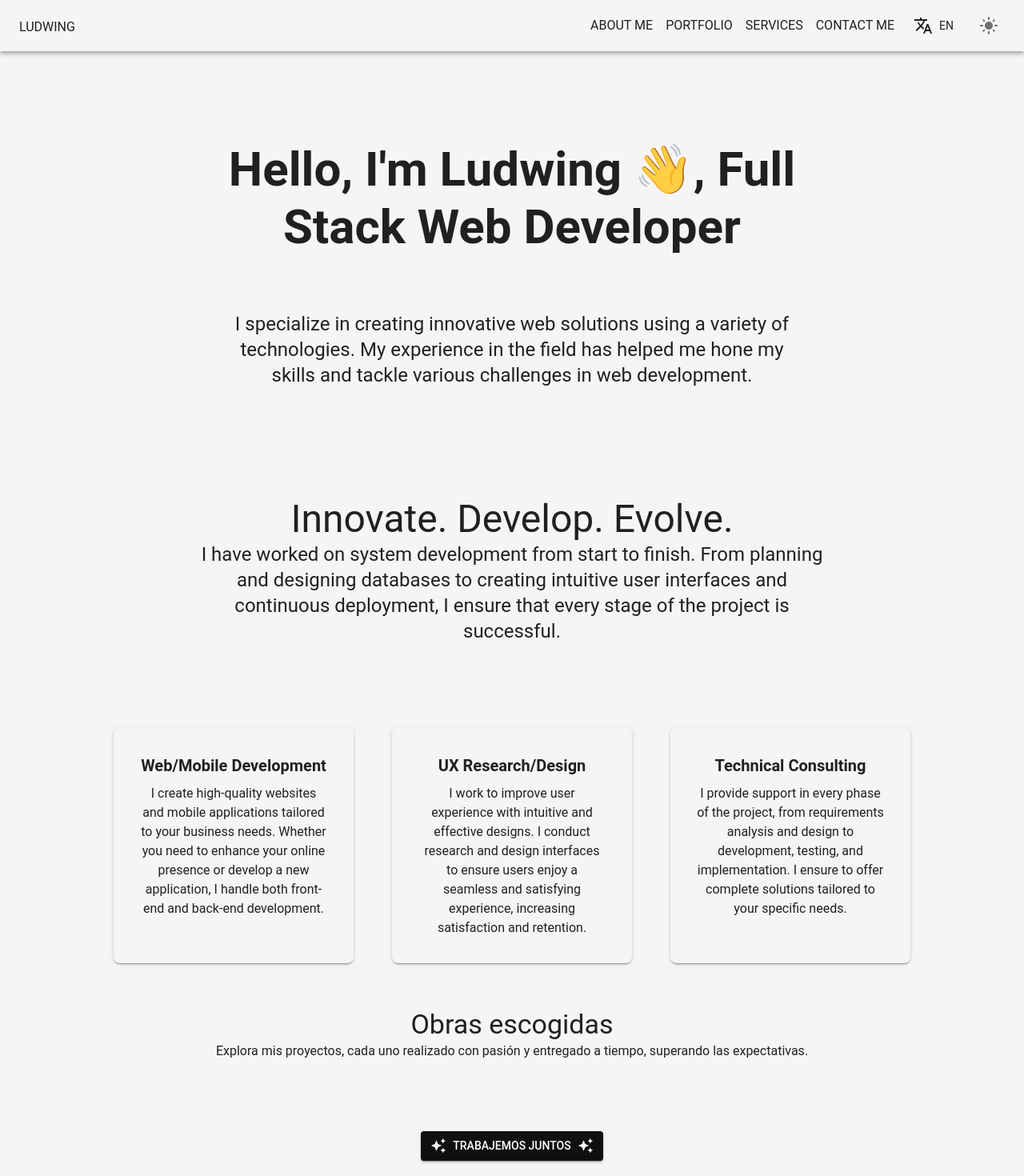
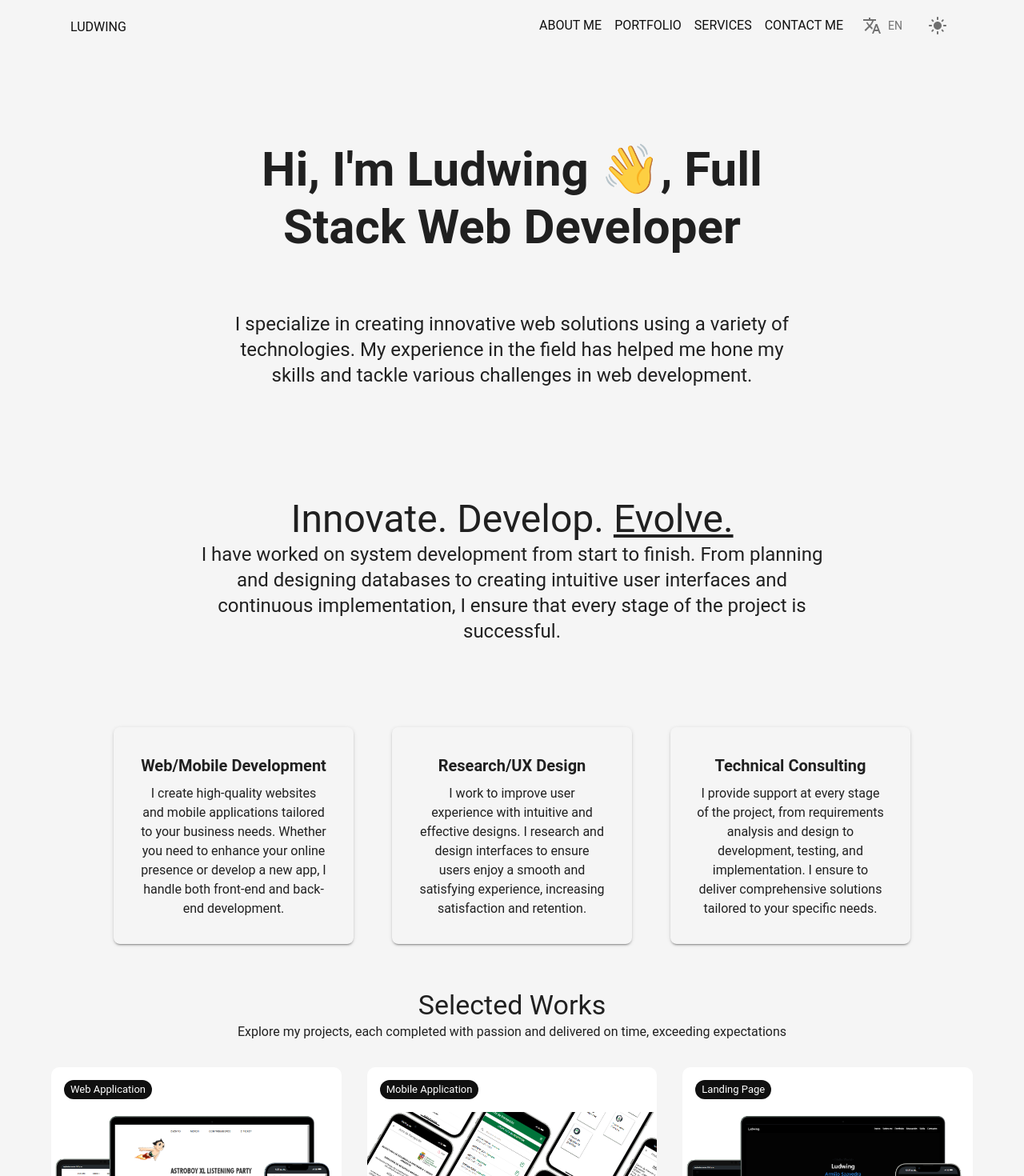
Before and after one commit to ludwingx/Portfolio-v3, a Next.js app: page /en in a window 1280 px wide. Shown: the top 1470 px of the page at 80% size. Built offline with nearby package versions, Linux system fonts and the light colour scheme.

Commit message:
navbar theme config

```diff
--- a/messages/en.json
+++ b/messages/en.json
@@ -1,15 +1,18 @@
 {
   "Home": {
-    "title": "Hello, I'm Ludwing 👋, Full Stack Web Developer",
+    "title": "Hi, I'm Ludwing 👋, Full Stack Web Developer",
     "subtitle": "I specialize in creating innovative web solutions using a variety of technologies. My experience in the field has helped me hone my skills and tackle various challenges in web development.",
-    "title2": "Innovate. Develop. Evolve.",
-    "subtitle2": "I have worked on system development from start to finish. From planning and designing databases to creating intuitive user interfaces and continuous deployment, I ensure that every stage of the project is successful.",
+    "title2": "Innovate. Develop.",
+    "title2r": "Evolve.",
+    "subtitle2": "I have worked on system development from start to finish. From planning and designing databases to creating intuitive user interfaces and continuous implementation, I ensure that every stage of the project is successful.",
     "service1Title": "Web/Mobile Development",
-    "service1Description": "I create high-quality websites and mobile applications tailored to your business needs. Whether you need to enhance your online presence or develop a new application, I handle both front-end and back-end development.",
-    "service2Title": "UX Research/Design",
-    "service2Description": "I work to improve user experience with intuitive and effective designs. I conduct research and design interfaces to ensure users enjoy a seamless and satisfying experience, increasing satisfaction and retention.",
+    "service1Description": "I create high-quality websites and mobile applications tailored to your business needs. Whether you need to enhance your online presence or develop a new app, I handle both front-end and back-end development.",
+    "service2Title": "Research/UX Design",
+    "service2Description": "I work to improve user experience with intuitive and effective designs. I research and design interfaces to ensure users enjoy a smooth and satisfying experience, increasing satisfaction and retention.",
     "service3Title": "Technical Consulting",
-    "service3Description": "I provide support in every phase of the project, from requirements analysis and design to development, testing, and implementation. I ensure to offer complete solutions tailored to your specific needs."
+    "service3Description": "I provide support at every stage of the project, from requirements analysis and design to development, testing, and implementation. I ensure to deliver comprehensive solutions tailored to your specific needs.",    "title3": "Selected Works",
+    "subtitle3": "Explore my projects, each completed with passion and delivered on time, exceeding expectations"
+
   },
   "Navbar": {
     "about": "ABOUT ME",
@@ -19,31 +22,63 @@
   },
   "ProjectPage": {
     "title": "Projects",
-    "description": "Explore some of the projects I've been involved in. Each project includes a detailed description and a sample image."
+    "description": "Explore some of the projects I have been involved in. Each project includes a detailed description and a sample image."
   },
   "Projects": {
     "project1": [
       {
-        "title": "Native and Web Application for Santa Rosita Pharmacy",
-        "description": "Ongoing development of a native application for internal management (Santa Rosita Manager). Initial implementation in Expo, focusing on interface design and basic functionalities. Planning for the development of the web application using Astro, with a focus on optimization and modularization. Planning for integration with NestJS and PostgreSQL for the backend, ensuring scalability and performance. Preliminary design of the login system.",
+        "title": "Native and Web Application for Farmacia Santa Rosita",
+        "name": "Santa Rosita Manager",
+        "description": "Application in development to optimize and manage internal pharmacy processes, improving efficiency in inventory management, orders, and customer service.",
         "technologies": ["Expo", "TypeScript", "CSS", "Astro (planned)", "NestJS (planned)", "PostgreSQL (planned)"],
-        "imageUrl": "/public/projects/farmaciaSantaRosita.png"
+        "type": ["Mobile Application", "Web Application"],
+        "imageUrl": "/img/farmaciaSantaRosita.png",
+        "imageLogoUrl": "/img/srappIcon.svg",
+        "inDevelopment": true,
+        "favorite": false,
+        "url": "/"
       }
     ],
     "project2": [
       {
         "title": "Web Application for the AstroboyXL Listening Party Event",
-        "description": "Development of a web application for the AstroboyXL LISTENING PARTY event, facilitating user registration, ticket purchases, and the acquisition of exclusive products from the Trucho clothing store. I used PostgreSQL for the database and Prisma for the ORM, deploying the application on Vercel and acquiring the domain on Hostinger: astroboyxl.shop.",
+        "name": "Astroboyxl.shop",
+        "description": "Web application for the AstroboyXL LISTENING PARTY event, for ticket purchase, user management, and buying exclusive products from the Trucho store.",
         "technologies": ["HTML", "CSS", "JavaScript", "React", "NextJS", "Typescript", "Prisma", "Vercel", "PostgreSQL"],
-        "imageUrl": "/public/projects/astroboyxl.png"
+        "type": ["Web Application"],
+        "imageUrl": "/img/mockup/astroboy.svg",
+        "imageLogoUrl": "/img/astroicon.svg",
+        "inDevelopment": false,
+        "favorite": true,
+        "url": "https://astroboyxl.shop"
       }
     ],
     "project3": [
       {
-        "title": "Facial Recognition with OpenCV - Technology Fair Project",
-        "description": "Development of a facial recognition system using OpenCV, a computer vision library based on Python. Participated in a technology fair at the Jesús María Technical Institute to present the project. Selected as a representative for the fair organized by the Departmental Directorate of Educational Management of the Autonomous Departmental Government of Santa Cruz. Recognized as the winner in the Technology Development category at the Departmental Education Week fair, organized by the Departmental Directorate of Educational Management.",
-        "technologies": ["Python", "OpenCv"],
-        "imageUrl": "/public/projects/appCEA.png"
+        "title": "Mobile Web Application for CEA",
+        "name": "App CEA",
+        "description": "Mobile web app for the control and monitoring of wild animals rescued by the CEA of the Autonomous Departmental Government of Santa Cruz.",
+        "technologies": ["HTML", "TypeScript", "SCSS", "Ionic", "PHP", "MySQL", "Bootstrap"],
+        "type": ["Mobile Application"],
+        "imageUrl": "/img/mockup/appcea.svg",
+        "imageLogoUrl": "/img/appceaIcon.svg",
+        "inDevelopment": false,
+        "favorite": true,
+        "url": "https://appcea.netlify.app"
+      }
+    ],
+    "project4": [
+      {
+        "title": "Landing Page of My First Professional Portfolio",
+        "name": "Portfolio",
+        "description": "Landing Page for my first personal portfolio, where I could showcase my projects and skills.",
+        "technologies": ["Angular", "TypeScript", "SCSS", "Bootstrap"],
+        "type": ["Landing Page"],
+        "imageUrl": "/img/mockup/portfoliov2.svg",
+        "imageLogoUrl": "/img/portfoliov2icon.svg",
+        "inDevelopment": false,
+        "favorite": true,
+        "url": "https://portfoliobyludwing.netlify.app/"
       }
     ]
   }
--- a/src/app/[locale]/page.tsx
+++ b/src/app/[locale]/page.tsx
@@ -47,7 +47,7 @@ export default function Home() {
             paddingBottom: 5,
           }}
         >
-          <Typography variant="h3">{t("title2")}</Typography>
+          <Typography variant="h3">{t("title2")} <span style={{ textDecoration: "underline" }}>{t("title2r")}</span></Typography>
           <Typography variant="h5">{t("subtitle2")}</Typography>
         </Box>
 
@@ -137,10 +137,9 @@ export default function Home() {
         </Box>
 
         <Box sx={{ textAlign: "center", mt: 7, mb: 4 }}>
-          <Typography variant="h4">Obras escogidas</Typography>
+          <Typography variant="h4">{t("title3")}</Typography>
           <Typography>
-            Explora mis proyectos, cada uno realizado con pasión y entregado a
-            tiempo, superando las expectativas.
+            {t("subtitle3")}
           </Typography>
           <Box sx={{ mt: 4 }}>
             <Grid container spacing={4}>
--- a/src/components/btnLanguageChange/LanguageSwitcher.tsx
+++ b/src/components/btnLanguageChange/LanguageSwitcher.tsx
@@ -1,10 +1,10 @@
 'use client';
 import React from 'react';
 import { useRouter, usePathname } from '../../navigation'; // Ajusta según tu estructura de proyecto
-import { IconButton, Typography } from '@mui/material';
+import { IconButton, Typography, Box } from '@mui/material';
 import TranslateIcon from '@mui/icons-material/Translate';
 import { useLocale, useTranslations } from 'next-intl'; // Asegúrate de que 'next-intl' esté correctamente configurado para manejar locales
-
+import styles from './LanguageSwitcher.module.css';
 // Define un tipo para las claves de locales
 type Locale = 'en' | 'es';
 
@@ -24,8 +24,8 @@ const LanguageSwitcher = () => {
   };
 
   return (
-      <IconButton
-        color="inherit"
+    <Box >
+            <IconButton className={styles.btnTheme}
         aria-label="language"
         onClick={() => handleLocaleChange(locale === 'en' ? 'es' : 'en')} // Cambia entre inglés y español
       >
@@ -34,6 +34,7 @@ const LanguageSwitcher = () => {
           {locales[locale]}
         </Typography>
       </IconButton>
+    </Box>
   );
 };
 
--- a/src/components/btnThemeChange/ThemeSwitcher.module.css
+++ b/src/components/btnThemeChange/ThemeSwitcher.module.css
@@ -1,10 +1,11 @@
 /* styles/ThemeSwitcher.module.css */
 
 .btnTheme {
-  color: var(--navbar-text) !important;
   transition: color 0.3s ease !important;
+  font-weight: bold;
 }
 
 .btnTheme:hover {
-  color: var(--navbar-text-hover) !important;
+  background-color: #00000000;
+  color: #001c55 /* Esta es la variable correcta */
 }
--- a/src/components/btnThemeChange/ThemeSwitcher.tsx
+++ b/src/components/btnThemeChange/ThemeSwitcher.tsx
@@ -6,7 +6,7 @@ import DarkModeIcon from '@mui/icons-material/DarkMode';
 import SettingsBrightnessIcon from '@mui/icons-material/SettingsBrightness'; // Icono para el modo del sistema
 import { ThemeContext } from '@/themeContext';
 import { IThemeContext, IThemeMode } from '@/themeContext/types';
-
+import styles from './themeSwitcher.module.css';
 const ThemeSwitcher: React.FunctionComponent = () => {
   const { themeMode, switchThemeMode } = useContext(ThemeContext) as IThemeContext;
 
@@ -32,7 +32,7 @@ const ThemeSwitcher: React.FunctionComponent = () => {
 
   return (
     <div>
-      <IconButton
+      <IconButton className={styles.btnTheme}
         aria-controls={open ? 'theme-menu' : undefined}
         aria-haspopup="true"
         aria-expanded={open ? 'true' : undefined}
--- a/src/components/navbar/Navbar.module.css
+++ b/src/components/navbar/Navbar.module.css
@@ -1,13 +1,11 @@
-.navbar {
-  box-shadow: none;
-}
+.navbarLink {
 
-.navbarLink {
   text-decoration: none;
   color: inherit;
   transition: color 0.3s;
+  font-weight: bold;
 }
 
 .navbarLink:hover {
-  color: var(--navbarTextHover); /* Esta es la variable correcta */
+  color: #001c55 /* Esta es la variable correcta */
 }
--- a/src/components/navbar/Navbar.tsx
+++ b/src/components/navbar/Navbar.tsx
@@ -1,6 +1,6 @@
 import { useTranslations, useLocale } from "next-intl";
 import Link from "next/link";
-import { AppBar, Toolbar, Typography, Box } from "@mui/material";
+import { AppBar, Toolbar, Typography, Box, Container } from "@mui/material";
 import styles from "./Navbar.module.css";
 import MobileMenu from "./MobileMenu";
 import LanguageSwitcher from "../btnLanguageChange/LanguageSwitcher";
@@ -18,19 +18,38 @@ const NavbarServer: React.FC = () => {
   ];
 
   return (
-    <AppBar position="static" className={styles.navbar} sx={{ backgroundColor: "var(--navbar-background)", color: "var(--navbar-text)" }}>
+    <Container>
+      <Box>
+        <AppBar position="static" className={styles.navbar} >
           <Toolbar>
-        <Typography variant="h6" sx={{ flexGrow: 1 }} className={styles.navbarLink}>
+            <Typography
+              variant="h6"
+              sx={{ flexGrow: 1 }}
+              className={styles.navbarLink}
+            >
               <Link href={`/${locale}`} passHref>
-            <Typography component="span" className={styles.navbarLink} sx={{ textDecoration: 'none', color: 'inherit' }}>
+                <Typography
+                  component="span"
+                  className={styles.navbarLink}
+                  sx={{ textDecoration: "none", color: "inherit" }}
+                >
                   LUDWING
                 </Typography>
               </Link>
             </Typography>
-        <Box sx={{ display: { xs: 'none', md: 'flex', alignItems: 'center' }, gap: 2 }}>
+            <Box
+              sx={{
+                display: { xs: "none", md: "flex", alignItems: "center" },
+                gap: 2,
+              }}
+            >
               {navLinks.map(({ href, label }) => (
                 <Link key={href} href={href} passHref>
-              <Typography component="span" className={styles.navbarLink} sx={{  }}>
+                  <Typography
+                    component="span"
+                    className={styles.navbarLink}
+                    sx={{}}
+                  >
                     {label}
                   </Typography>
                 </Link>
@@ -39,9 +58,12 @@ const NavbarServer: React.FC = () => {
               <LanguageSwitcher />
               <ThemeSwitcher />
             </Box>
-        <MobileMenu navLinks={navLinks} /> {/* Pasar las traducciones como propiedad */}
+            <MobileMenu navLinks={navLinks} />{" "}
+            {/* Pasar las traducciones como propiedad */}
           </Toolbar>
         </AppBar>
+      </Box>
+    </Container>
   );
 };
 
--- a/src/themeContext/theme.ts
+++ b/src/themeContext/theme.ts
@@ -14,7 +14,7 @@ export const AppLightTheme: Theme = createTheme({
     secondary: {
       main: '#202020',
     },
-    warning:{
+    warning: {
       main: '#ed6c02',
     },
   },
@@ -23,6 +23,15 @@ export const AppLightTheme: Theme = createTheme({
     fontWeightMedium: 500,
   },
   components: {
+    MuiAppBar: {
+      styleOverrides: {
+        root: {
+          backgroundColor: '#f5f5f5', // Color primario en el tema claro
+          boxShadow: 'none',
+          color: '#101010',
+        },
+      },
+    },
     MuiCard: {
       styleOverrides: {
         root: {
@@ -37,7 +46,6 @@ export const AppLightTheme: Theme = createTheme({
         },
       },
     },
-
     MuiCardContent: {
       styleOverrides: {
         root: {
@@ -65,12 +73,11 @@ export const AppDarkTheme: Theme = createTheme({
     secondary: {
       main: '#272727',
     },
-    warning:{
+    warning: {
       main: '#ffa256',
     },
     background: {
       default: '#000000',
-      paper: '#000000',
     },
   },
   typography: {
@@ -78,6 +85,16 @@ export const AppDarkTheme: Theme = createTheme({
     fontWeightMedium: 500,
   },
   components: {
+    MuiAppBar: {
+      styleOverrides: {
+        root: {
+          backgroundColor: '#000000 !important', // Coincidir con el background.default
+          boxShadow: 'none',
+          backgroundImage: 'none',
+          color: '#ffffff', // Ajusta el color del texto si es necesario
+        },
+      },
+    },
     MuiCard: {
       styleOverrides: {
         root: {
```
Also changed, not shown: messages/es.json (+6 -2 lines), src/components/btnLanguageChange/LanguageSwitcher.module.css (+4 -7 lines), src/components/navbar/MobileMenu.tsx (+11 -3 lines). Lines whose indentation alone changed are shown as unchanged.
